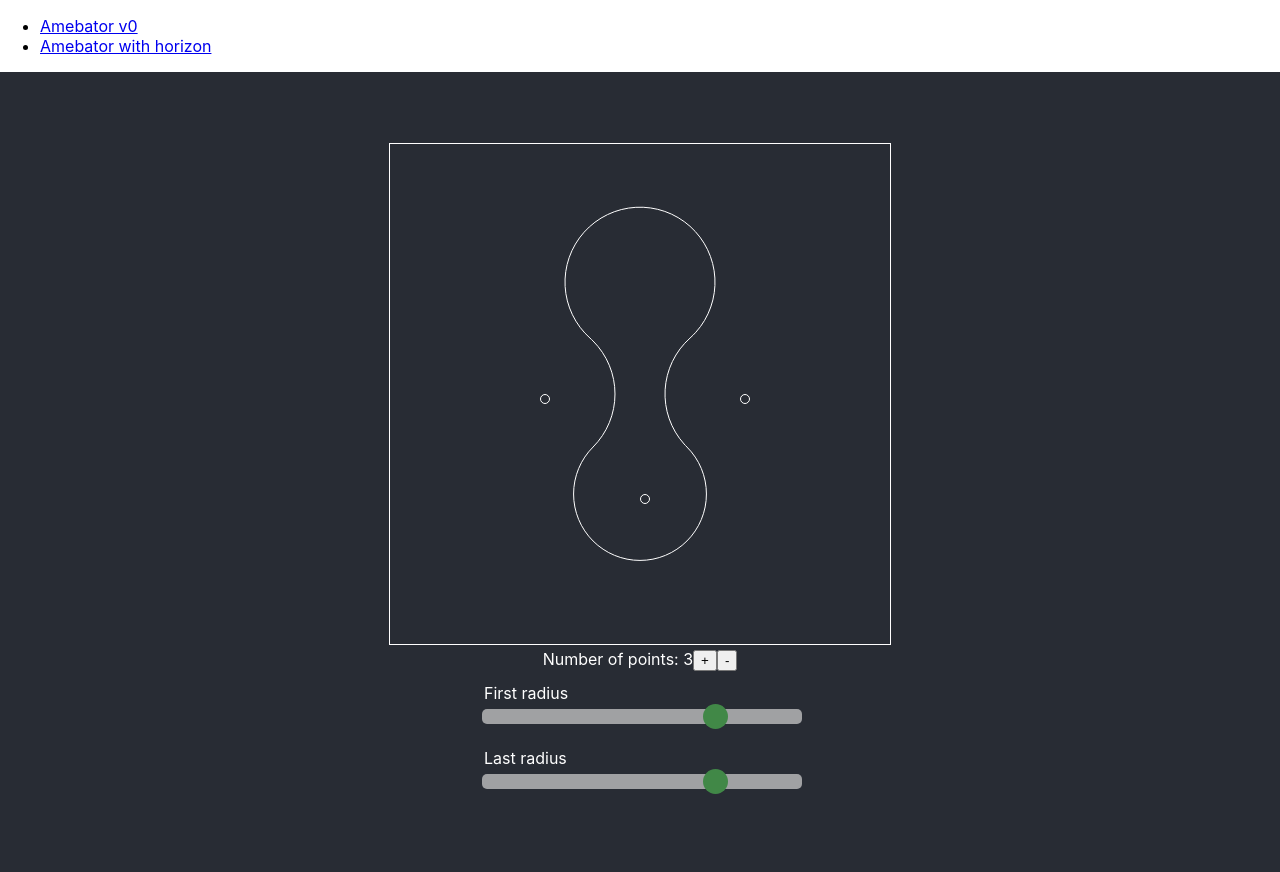
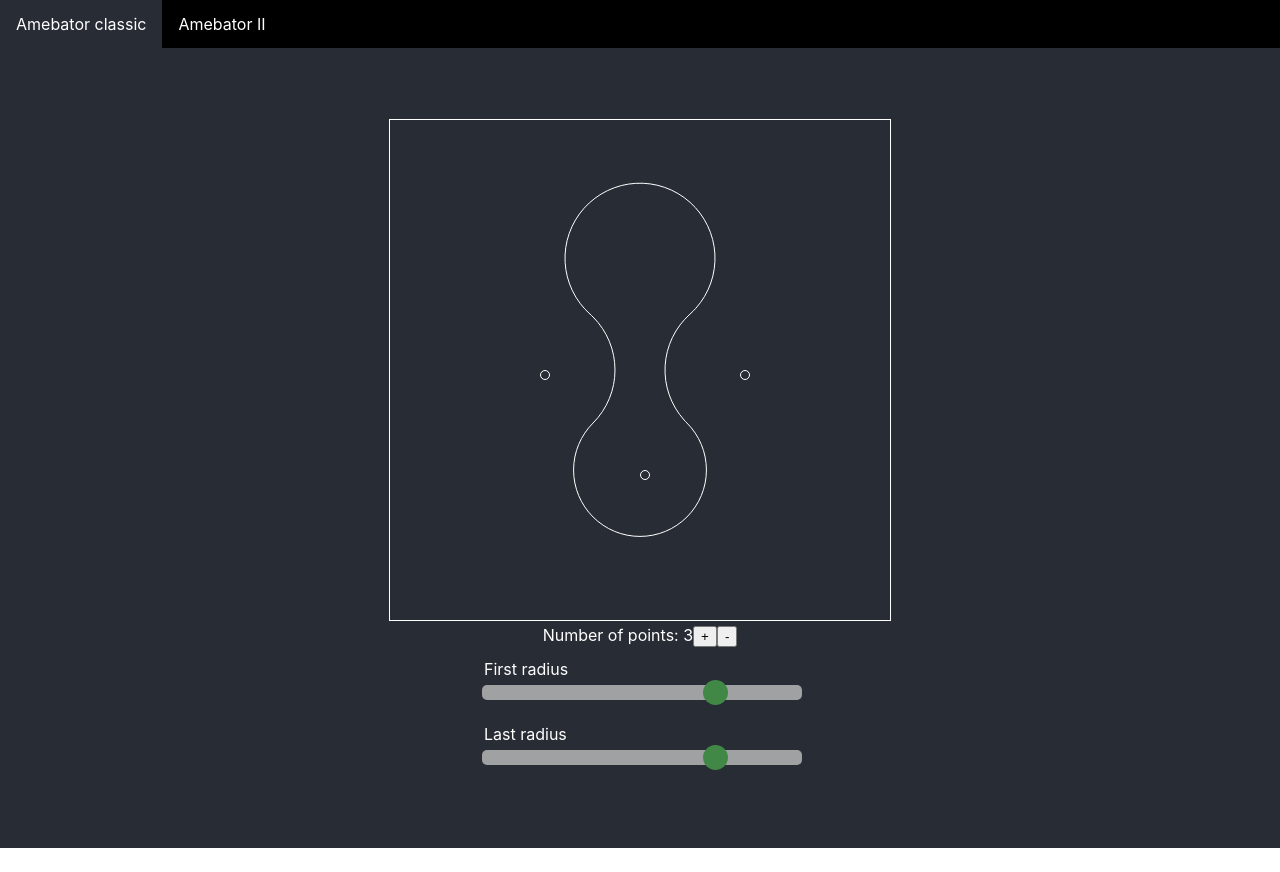
Before and after one commit to exacs/amebator, a React (Create React App) app: page / in a window 1280 px wide. After the commit the page ends 848 px from the top, so only its background shows below. Built offline with nearby package versions, Linux system fonts and the light colour scheme; the HTML template or start-up script is replaced by a standard one.

Commit message:
Add links

```diff
--- a/src/App.css
+++ b/src/App.css
@@ -1,16 +1,27 @@
+.App-nav-container {
+  height: 48px;
+}
+
+.App-nav {
+  background-color: #000000;
+  display: flex;
+  height: 100%;
+}
+
+.App-nav-link {
+  padding: 0 16px;
+  display: flex;
+  align-items: center;
+  color: #ffffff;
+  text-decoration: none;
+}
+
+.App-nav-link-selected {
+  background: #282c34;
+}
+
 .App {
   text-align: center;
-}
-
-.App-logo {
-  height: 40vmin;
-  pointer-events: none;
-}
-
-@media (prefers-reduced-motion: no-preference) {
-  .App-logo {
-    animation: App-logo-spin infinite 20s linear;
-  }
 }
 
 .App-header {
@@ -25,15 +36,6 @@
 
 .App-link {
   color: #61dafb;
-}
-
-@keyframes App-logo-spin {
-  from {
-    transform: rotate(0deg);
-  }
-  to {
-    transform: rotate(360deg);
-  }
 }
 
 .slider {
--- a/src/App.js
+++ b/src/App.js
@@ -3,41 +3,51 @@ import {
   BrowserRouter as Router,
   Switch,
   Route,
-  Link
+  Link as DefaultLink,
+  useRouteMatch
 } from "react-router-dom";
 import "./App.css";
 import Amebator from "./components/Amebator"
 
+function Link ({ children, to }) {
+  const match = useRouteMatch({
+    path: to,
+    exact: true
+  })
+  const className = [
+    'App-nav-link',
+    match ? 'App-nav-link-selected' : ''
+  ].join(' ')
+
+  return (
+    <DefaultLink to={to} className={className}>{children}</DefaultLink>
+  )
+}
+
 export default function App() {
   return (
     <Router>
-      <div>
-        <nav>
-          <ul>
-            <li>
-              <Link to="/">Amebator v0</Link>
-            </li>
-            <li>
-              <Link to="/horizon">Amebator with horizon</Link>
-            </li>
-          </ul>
+      <div className="App-nav-container">
+        <nav className="App-nav">
+          <Link to="/">Amebator classic</Link>
+          <Link to="/2">Amebator II</Link>
         </nav>
+      </div>
 
       {/* A <Switch> looks through its children <Route>s and
           renders the first one that matches the current URL. */}
       <Switch>
-          <Route path="/horizon">
+        <Route path="/2">
           <Horizon />
         </Route>
         <Route path="/">
           <Amebator />
         </Route>
       </Switch>
-      </div>
     </Router>
   );
 }
 
 function Horizon() {
-  return <h2>Amebator with horizon</h2>;
+  return <h2>Amebator with centers and tangents</h2>;
 }
```
Lines whose indentation alone changed are shown as unchanged.
